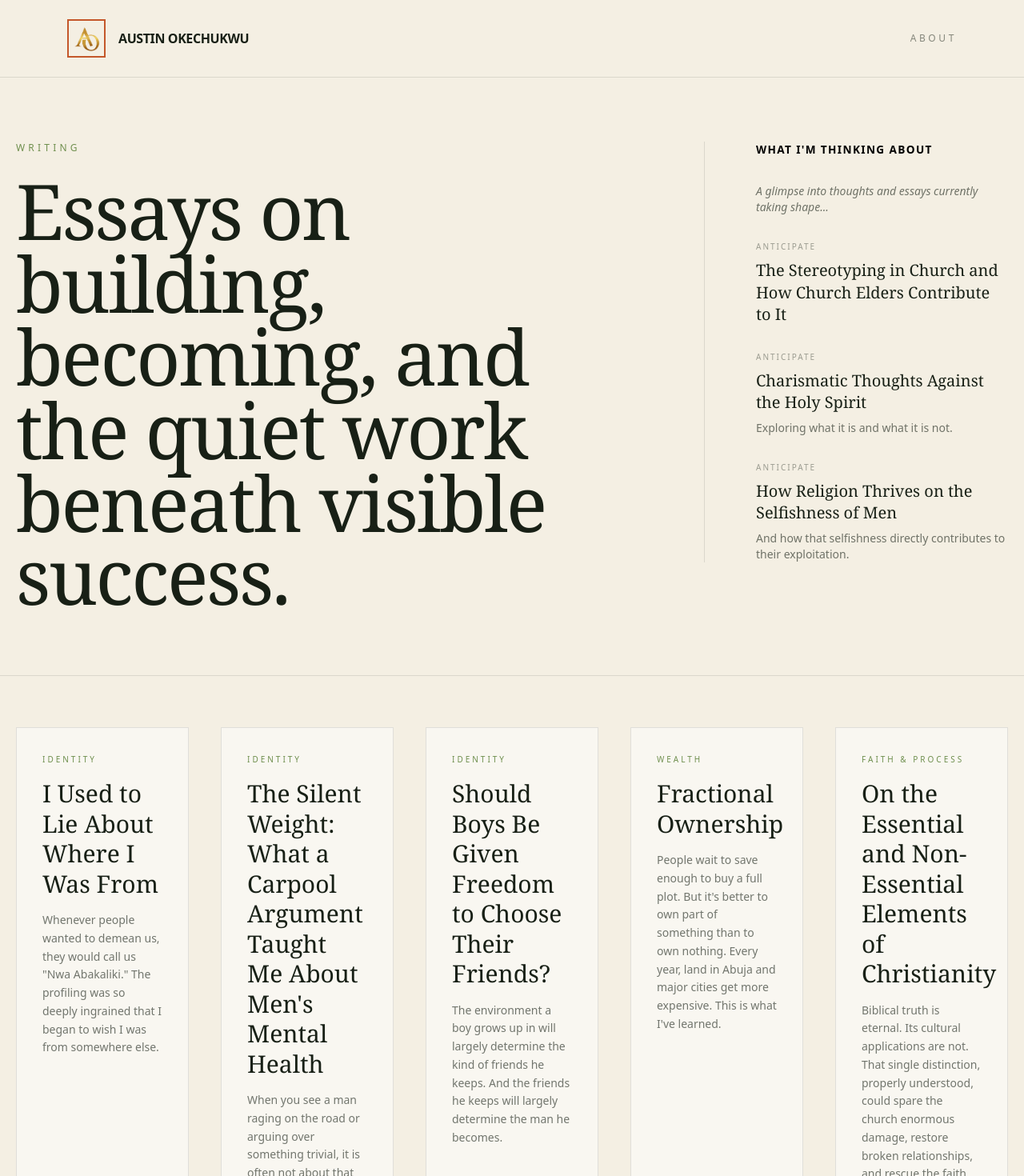
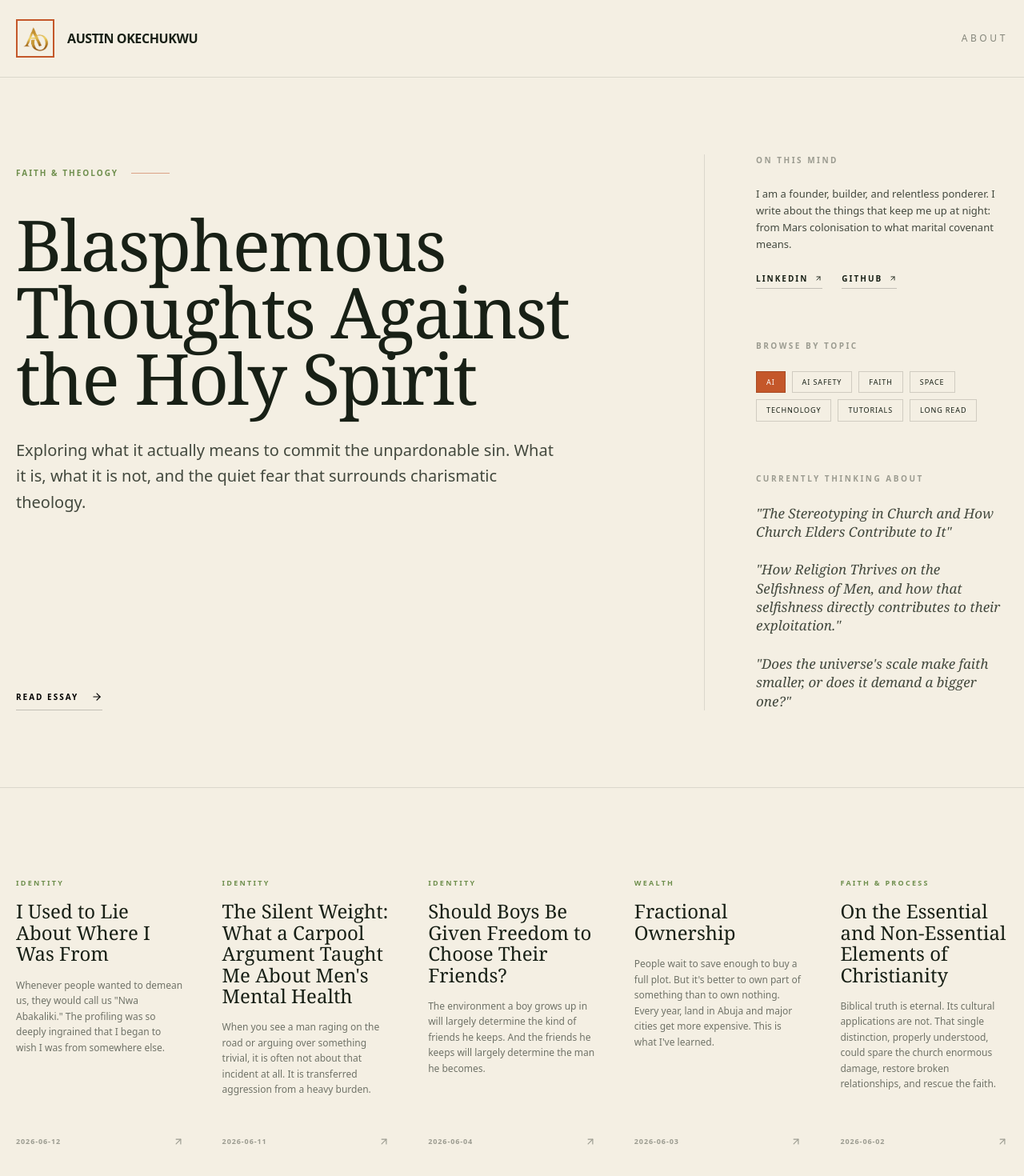
Before and after one commit to conditassociatesltd-gif/purposeful-builder, a Next.js app in the folder purposeful-builder/: page /writing in a window 1280 px wide. Shown: the top 1470 px of the page at 80% size. Built offline with nearby package versions, Linux system fonts and the light colour scheme.

Commit message:
Redesign writing page layout

```diff
--- a/purposeful-builder/app/writing/page.tsx
+++ b/purposeful-builder/app/writing/page.tsx
@@ -40,7 +40,7 @@ export default function WritingPage() {
   return (
     <main className="min-h-screen" style={{ background: "var(--parchment)", color: "var(--ink)" }}>
       <header className="border-b border-black/10 dark:border-white/10">
-        <div className="max-w-6xl mx-auto px-5 py-6 flex items-center justify-between">
+        <div className="max-w-[1400px] mx-auto px-5 py-6 flex items-center justify-between">
           <Link href="/" className="flex items-center gap-4">
             <div className="w-12 h-12 border-2 border-[#c4572a] flex items-center justify-center overflow-hidden">
               <Image
@@ -60,80 +60,108 @@ export default function WritingPage() {
         </div>
       </header>
 
-      <section className="max-w-7xl mx-auto px-5 py-20 border-b border-black/10 dark:border-white/10">
-        <div className="grid md:grid-cols-[1fr_320px] lg:grid-cols-[1fr_380px] gap-12 lg:gap-20 items-start">
-          {/* Left Side: Main Header */}
-          <div>
-            <p className="text-xs tracking-[0.35em] uppercase mb-6" style={{ color: "var(--rust)" }}>
-              Writing
+      {/* Featured Section */}
+      <section className="max-w-[1400px] mx-auto px-5 py-24 border-b border-black/10 dark:border-white/10">
+        <div className="grid lg:grid-cols-[1fr_380px] gap-16 lg:gap-24 items-start">
+          {/* Left Side: Featured Essay */}
+          <div className="flex flex-col h-full pt-4">
+            <div className="flex items-center gap-4 mb-10">
+              <span className="text-[10px] tracking-[0.2em] font-bold uppercase" style={{ color: "var(--rust)" }}>Faith & Theology</span>
+              <div className="h-px w-12 bg-[#c4572a] opacity-50"></div>
+            </div>
+
+            <h1 className="font-serif text-5xl md:text-7xl lg:text-[5.5rem] leading-[0.95] tracking-tight mb-8 text-balance">
+              Blasphemous Thoughts Against the Holy Spirit
+            </h1>
+
+            <p className="text-lg md:text-xl leading-relaxed opacity-80 mb-12 max-w-2xl">
+              Exploring what it actually means to commit the unpardonable sin. What it is, what it is not, and the quiet fear that surrounds charismatic theology.
             </p>
 
-            <h1 className="font-serif text-5xl md:text-7xl lg:text-8xl leading-[0.95] tracking-tight">
-              Essays on building, becoming, and the quiet work beneath visible success.
-            </h1>
+            <Link href="#" className="mt-auto group inline-flex items-center gap-4 text-[10px] tracking-[0.2em] uppercase font-bold text-black dark:text-white pb-2 border-b border-black/20 dark:border-white/20 hover:border-black dark:hover:border-white transition-all w-fit">
+              Read Essay
+              <ArrowRight size={14} className="group-hover:translate-x-1 transition-transform" />
+            </Link>
           </div>
 
-          {/* Right Side: What I'm Thinking About */}
-          <div className="md:border-l border-black/10 dark:border-white/10 md:pl-12 lg:pl-16">
-            <h3 className="font-bold uppercase tracking-widest mb-8 text-black" style={{ fontSize: '0.85rem' }}>
-              What I'm Thinking About
-            </h3>
+          {/* Right Side: Sidebar */}
+          <div className="flex flex-col gap-16 lg:border-l border-black/10 dark:border-white/10 lg:pl-16">
 
-            <p className="text-sm opacity-60 mb-8 italic">
-              A glimpse into thoughts and essays currently taking shape...
-            </p>
+            {/* ON THIS MIND */}
+            <div>
+              <h3 className="text-[10px] tracking-[0.25em] font-bold uppercase mb-6 opacity-40">On This Mind</h3>
+              <p className="text-[13px] leading-relaxed mb-6 opacity-80">
+                I am a founder, builder, and relentless ponderer. I write about the things that keep me up at night: from Mars colonisation to what marital covenant means.
+              </p>
+              <div className="flex gap-6">
+                <a href="https://linkedin.com/in/austinokechukwu" target="_blank" className="text-[10px] tracking-[0.2em] uppercase font-bold hover:opacity-50 transition-opacity flex items-center gap-2 border-b border-black/20 dark:border-white/20 pb-1">LinkedIn <ArrowRight size={10} className="-rotate-45" /></a>
+                <a href="https://github.com/austinokechukwu" target="_blank" className="text-[10px] tracking-[0.2em] uppercase font-bold hover:opacity-50 transition-opacity flex items-center gap-2 border-b border-black/20 dark:border-white/20 pb-1">GitHub <ArrowRight size={10} className="-rotate-45" /></a>
+              </div>
+            </div>
 
-            <ul className="space-y-8">
-              <li className="group">
-                <p className="text-[10px] tracking-[0.2em] uppercase mb-2 opacity-40">Anticipate</p>
-                <h4 className="font-serif text-xl leading-snug group-hover:text-[#c4572a] transition-colors cursor-default">
-                  The Stereotyping in Church and How Church Elders Contribute to It
-                </h4>
-              </li>
-              <li className="group">
-                <p className="text-[10px] tracking-[0.2em] uppercase mb-2 opacity-40">Anticipate</p>
-                <h4 className="font-serif text-xl leading-snug group-hover:text-[#c4572a] transition-colors cursor-default">
-                  Charismatic Thoughts Against the Holy Spirit
-                </h4>
-                <p className="mt-2 text-sm opacity-60">Exploring what it is and what it is not.</p>
-              </li>
-              <li className="group">
-                <p className="text-[10px] tracking-[0.2em] uppercase mb-2 opacity-40">Anticipate</p>
-                <h4 className="font-serif text-xl leading-snug group-hover:text-[#c4572a] transition-colors cursor-default">
-                  How Religion Thrives on the Selfishness of Men
-                </h4>
-                <p className="mt-2 text-sm opacity-60">And how that selfishness directly contributes to their exploitation.</p>
-              </li>
-            </ul>
+            {/* BROWSE BY TOPIC */}
+            <div>
+              <h3 className="text-[10px] tracking-[0.25em] font-bold uppercase mb-6 opacity-40">Browse By Topic</h3>
+              <div className="flex flex-wrap gap-2">
+                {['AI', 'AI Safety', 'Faith', 'Space', 'Technology', 'Tutorials', 'Long Read'].map((topic, i) => (
+                  <Link key={topic} href={`/category/${topic.toLowerCase().replace(' ', '-')}`} className={`text-[9px] tracking-[0.1em] uppercase border border-black/15 dark:border-white/15 px-3 py-1.5 transition-colors ${i === 0 ? 'bg-[#c4572a] text-white border-[#c4572a]' : 'hover:bg-black/5 dark:hover:bg-white/5'}`}>
+                    {topic}
+                  </Link>
+                ))}
+              </div>
+            </div>
+
+            {/* CURRENTLY THINKING ABOUT */}
+            <div>
+              <h3 className="text-[10px] tracking-[0.25em] font-bold uppercase mb-6 opacity-40">Currently Thinking About</h3>
+              <ul className="space-y-6">
+                <li>
+                  <p className="font-serif text-[17px] leading-snug italic opacity-80 hover:opacity-100 transition-opacity">
+                    "The Stereotyping in Church and How Church Elders Contribute to It"
+                  </p>
+                </li>
+                <li>
+                  <p className="font-serif text-[17px] leading-snug italic opacity-80 hover:opacity-100 transition-opacity">
+                    "How Religion Thrives on the Selfishness of Men, and how that selfishness directly contributes to their exploitation."
+                  </p>
+                </li>
+                <li>
+                  <p className="font-serif text-[17px] leading-snug italic opacity-80 hover:opacity-100 transition-opacity">
+                    "Does the universe's scale make faith smaller, or does it demand a bigger one?"
+                  </p>
+                </li>
+              </ul>
+            </div>
+
           </div>
         </div>
       </section>
 
       {/* Grid of Essays Below */}
-      <section className="max-w-7xl mx-auto px-5 py-16">
-        <div className="grid md:grid-cols-2 lg:grid-cols-5 gap-8 lg:gap-10">
+      <section className="max-w-[1400px] mx-auto px-5 py-24">
+        <div className="grid md:grid-cols-3 lg:grid-cols-5 gap-8 lg:gap-12">
           {essays.map((essay, index) => (
             <Link
               key={essay.slug}
               href={`/writing/${essay.slug}`}
-              className="group flex flex-col justify-between border border-black/10 dark:border-white/10 p-8 hover:border-[#c4572a]/50 transition-colors bg-white/50"
+              className="group flex flex-col h-full hover:bg-black/[0.03] dark:hover:bg-white/[0.03] transition-colors p-4 -mx-4 rounded-xl"
             >
               <div>
-                <p className="text-[10px] tracking-[0.3em] uppercase mb-4" style={{ color: "var(--rust)" }}>
+                <p className="text-[9px] font-bold tracking-[0.25em] uppercase mb-4" style={{ color: "var(--rust)" }}>
                   {essay.category}
                 </p>
-                <h2 className="font-serif text-3xl leading-tight group-hover:text-[#9a4c2b] transition-colors mb-4">
+                <h2 className="font-serif text-2xl leading-[1.1] group-hover:text-[#c4572a] transition-colors mb-4">
                   {essay.title}
                 </h2>
-                <p className="text-sm leading-relaxed opacity-60 mb-8">
+                <p className="text-xs leading-relaxed opacity-60 mb-6">
                   {essay.excerpt}
                 </p>
               </div>
-              <div className="flex items-center justify-between border-t border-black/10 dark:border-white/10 pt-4 mt-auto">
-                <p className="text-[10px] tracking-[0.2em] uppercase opacity-40">
-                  {essay.date} · {essay.readingTime || "4 min read"}
+              <div className="flex items-center justify-between pt-6 mt-auto opacity-40 group-hover:opacity-100 transition-opacity">
+                <p className="text-[9px] tracking-[0.1em] uppercase font-bold">
+                  {essay.date}
                 </p>
-                <ArrowRight size={16} className="opacity-40 group-hover:opacity-100 group-hover:translate-x-1 transition-all" />
+                <ArrowRight size={14} className="-rotate-45 group-hover:translate-x-1 group-hover:-translate-y-1 transition-all" />
               </div>
             </Link>
           ))}
```
